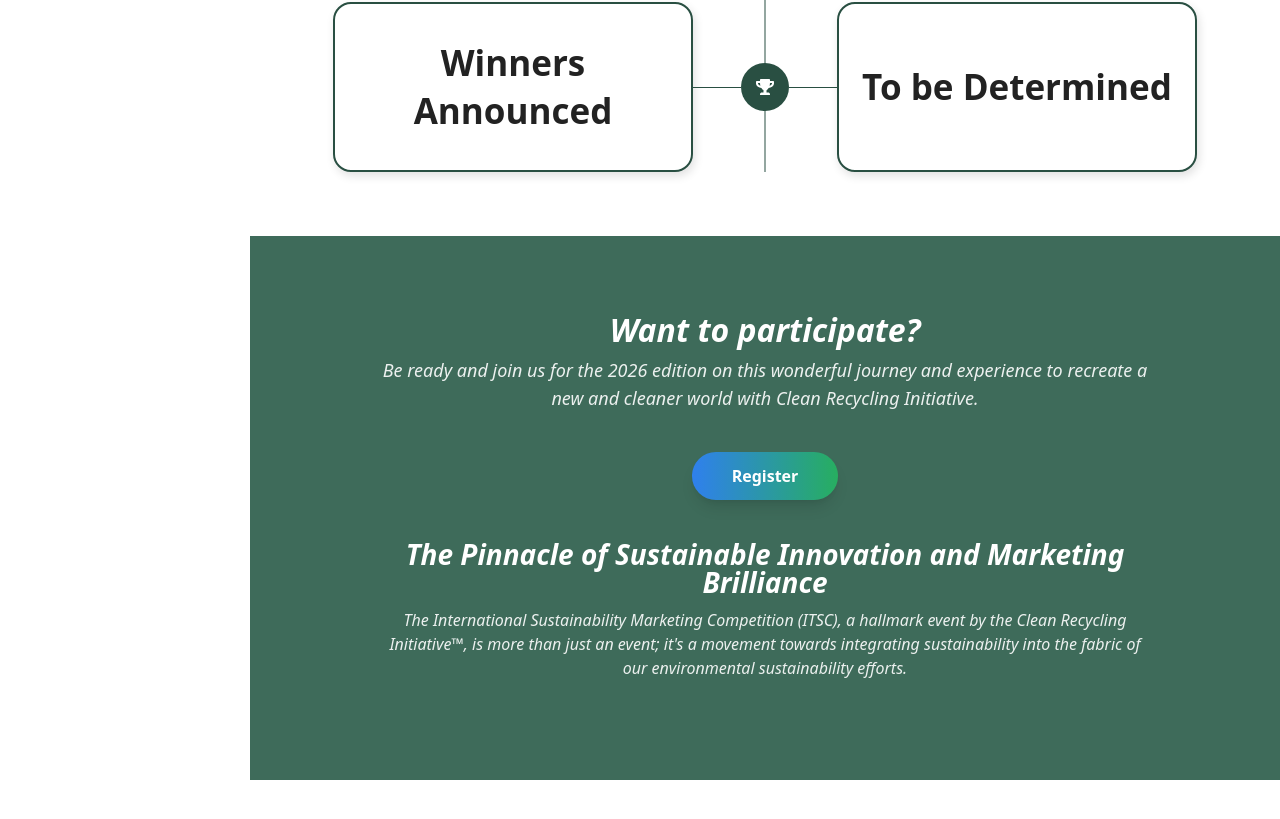
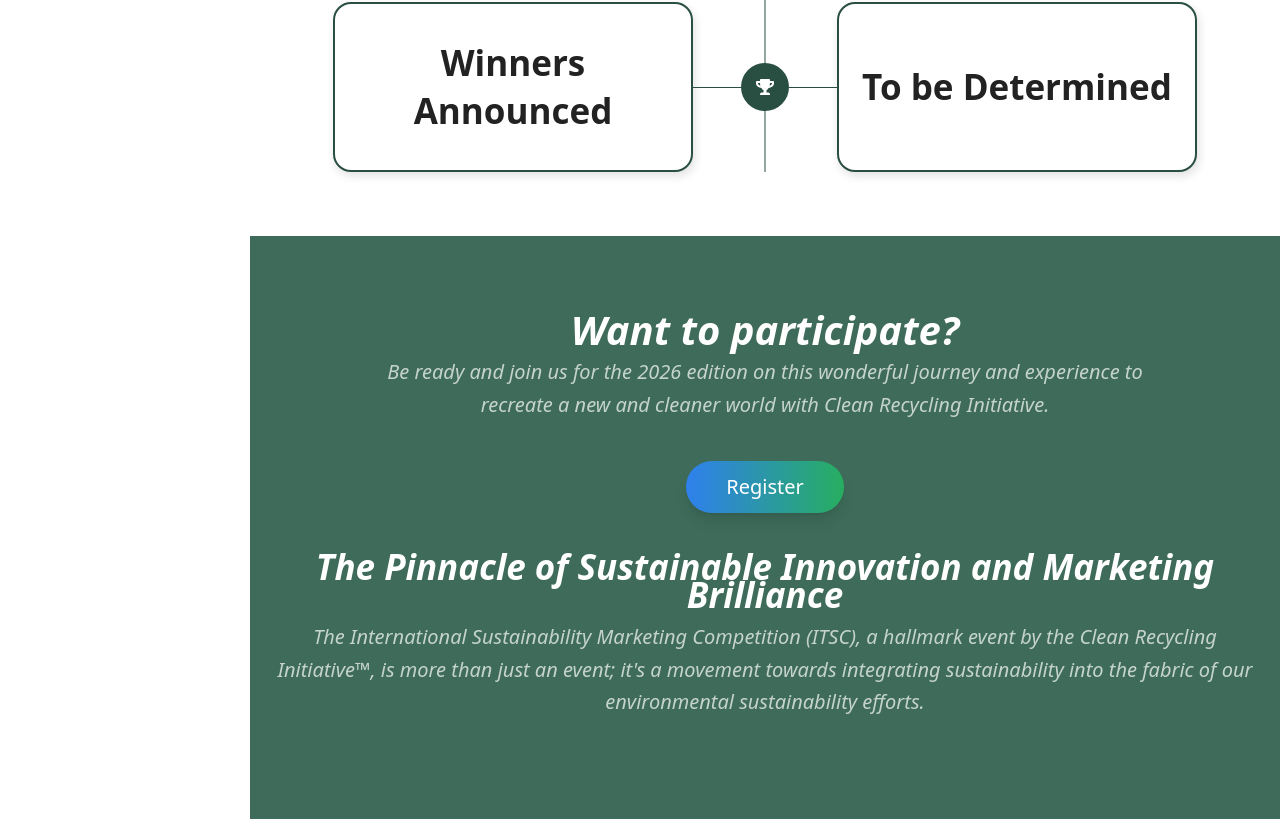
Before and after one commit to AbrarAhmed111/begreenheros, a React (Vite) app: page /itsc in a window 1280 px wide. Shown: the part 4099-4918 px from the top of the page. Before the commit the page ends 4879 px from the top, so only its background shows below. Built offline with nearby package versions, Linux system fonts and the light colour scheme.

Commit message:
Update Itsc.tsx

```diff
--- a/src/pages/Itsc.tsx
+++ b/src/pages/Itsc.tsx
@@ -377,10 +377,10 @@
             </div>
 
             <div className="-mx-4 -mb-4 bg-[#3e6b5a] px-5 pt-14 pb-[calc(3.5rem+1rem)] text-center text-white sm:-mx-5 sm:-mb-5 sm:pt-16 sm:pb-[calc(4rem+1.25rem)] md:pt-20 md:pb-[calc(5rem+1.25rem)]">
-                <h2 className="text-[28px] font-bold italic sm:text-[32px]">
+                <h2 className="text-[28px] font-semibold italic sm:text-[40px]">
                     Want to participate?
                 </h2>
-                <p className="mx-auto mt-3 max-w-3xl text-base italic leading-relaxed text-white/90 sm:text-lg">
+                <p className="mx-auto mt-3 max-w-3xl text-base italic leading-relaxed text-white/70 sm:text-[20px]">
                     Be ready and join us for the 2026 edition on this wonderful
                     journey and experience to recreate a new and cleaner world
                     with Clean Recycling Initiative.
@@ -388,16 +388,16 @@
                 <button
                     type="button"
                     onClick={openRegister}
-                    className="my-8 rounded-pill bg-gradient-to-r from-gradient-blue to-gradient-green px-10 py-3 text-base font-semibold not-italic text-white shadow-lg transition hover:scale-105 sm:my-10"
+                    className="my-8 rounded-pill bg-gradient-to-r from-gradient-blue to-gradient-green px-10 py-3 text-[20px]  not-italic text-white shadow-lg transition hover:scale-105 sm:my-10"
                 >
                     Register
                 </button>
-                <div className="mx-auto max-w-3xl">
-                    <h3 className="text-[22px] font-bold italic sm:text-[28px]">
+                <div className="mx-auto max-w-5xl">
+                    <h3 className="text-[22px] font-semibold italic sm:text-[35px]">
                         The Pinnacle of Sustainable Innovation and Marketing
                         Brilliance
                     </h3>
-                    <p className="mt-3 text-sm italic leading-relaxed text-white/90 sm:text-base">
+                    <p className="mt-3 text-sm italic leading-relaxed text-white/70 sm:text-[20px]">
                         The International Sustainability Marketing Competition
                         (ITSC), a hallmark event by the Clean Recycling
                         Initiative™, is more than just an event; it&apos;s a
```
